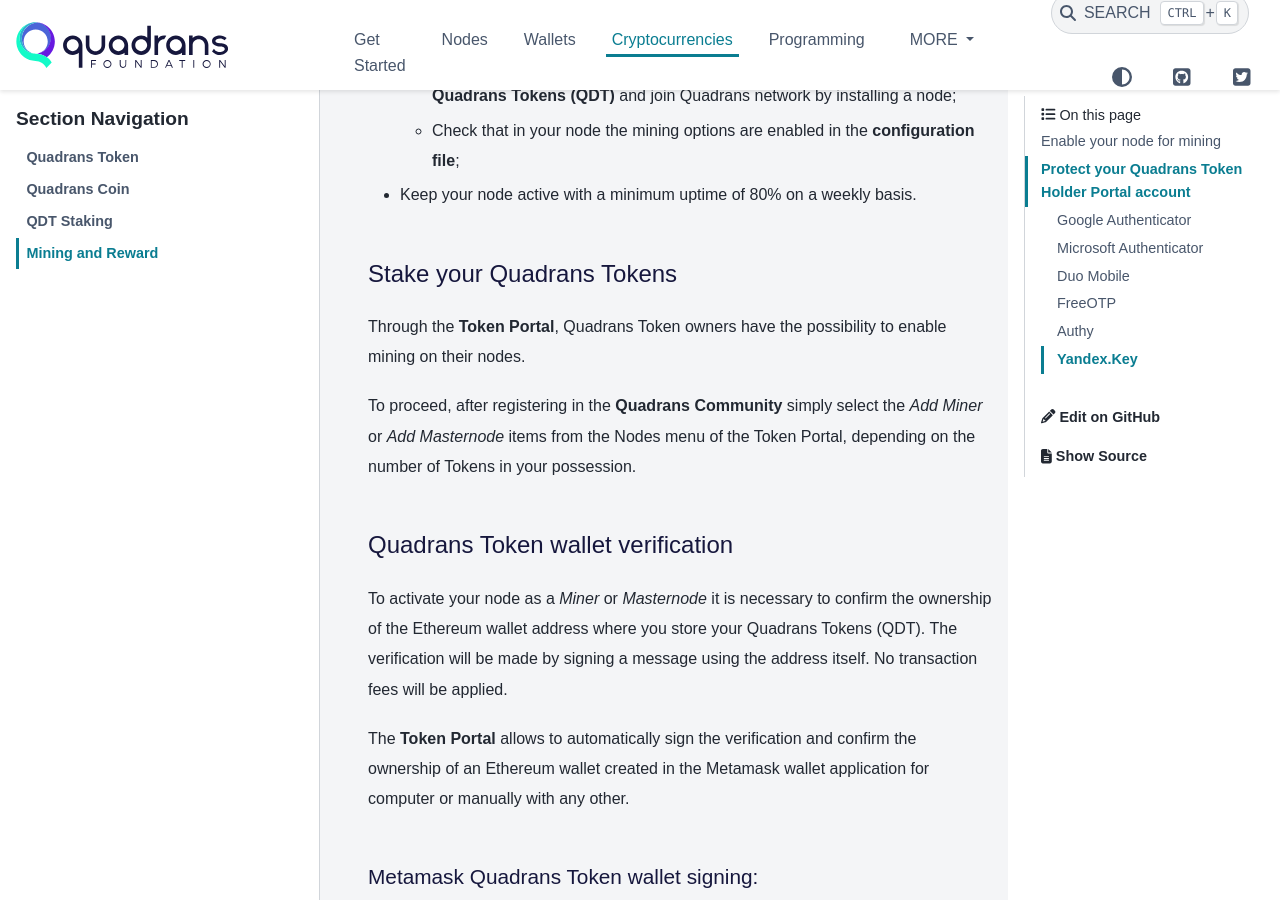
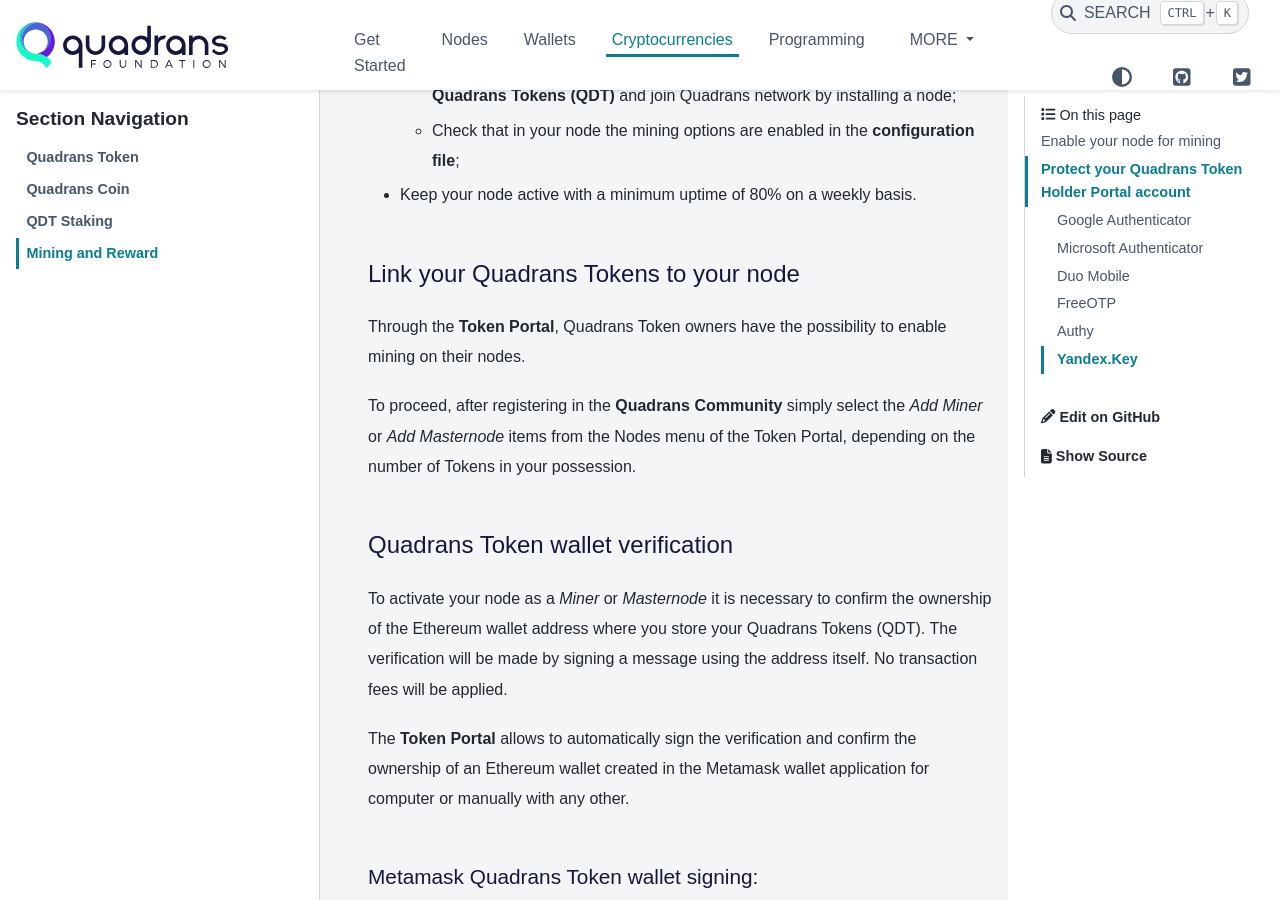
Before and after one commit to quadrans/wiki, a Sphinx documentation site: the page built from docs/cryptocurrencies/mining_and_reward.md, in a window 1280 px wide and 900 px high, scrolled down 1251 px. Built offline with Sphinx 7.4.7 and the PyData theme 0.15.4, drawn with Linux system fonts in a browser that asks for light colours; pages that are not in the unit, such as notebooks, are missing from menus.

Commit message:
Typo fix

```diff
--- a/docs/cryptocurrencies/mining_and_reward.md
+++ b/docs/cryptocurrencies/mining_and_reward.md
@@ -29,7 +29,7 @@
   * Check that in your node the mining options are enabled in the [configuration file](../nodes/index.html#installation);
 * Keep your node active with a minimum uptime of 80% on a weekly basis.
 
-### Stake your Quadrans Tokens
+### Link your Quadrans Tokens to your node
 
 Through the **Token Portal**, Quadrans Token owners have the possibility to enable mining on their nodes.
 
```
